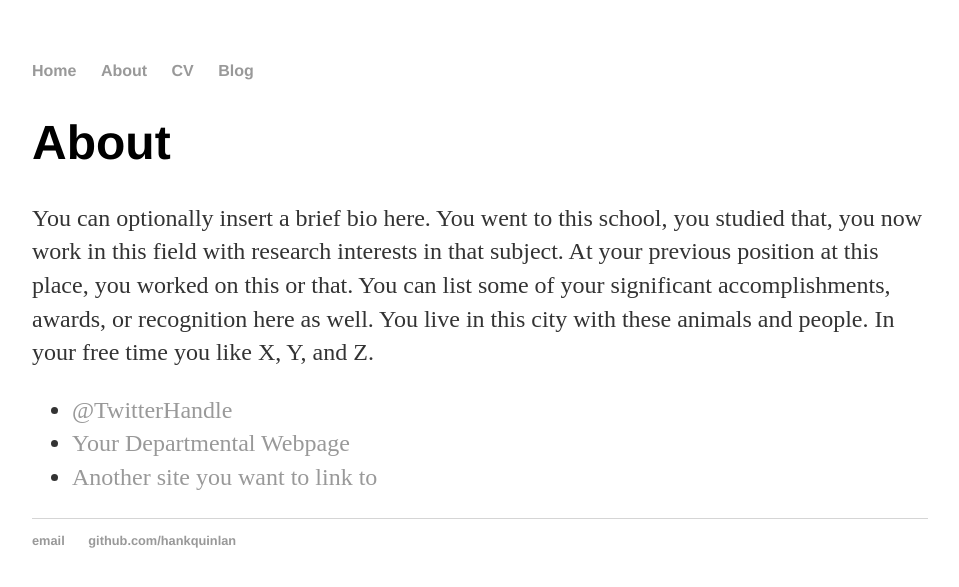
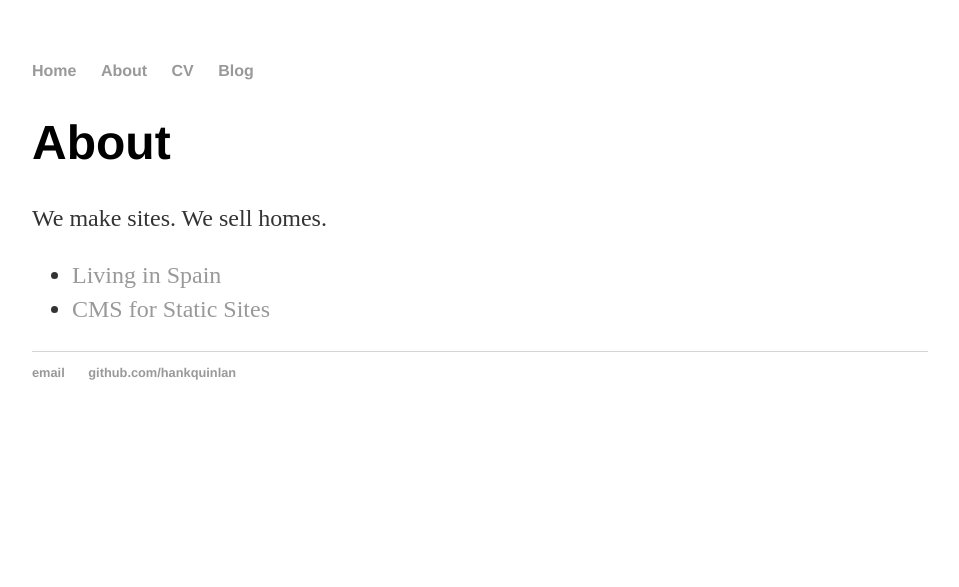
Before and after one commit to dindinet/jekyll-site, a Jekyll site: the page built from about/index.html, in a window 1280 px wide. Shown: the top 587 px of the page, without its empty margins (160-1119 px from the left). Built offline with Jekyll 4.4.1, drawn with Linux system fonts in a browser that asks for light colours.

Commit message:
Update from Forestry.io

```diff
--- a/about/index.html
+++ b/about/index.html
@@ -1,15 +1,14 @@
 ---
+title: About The Man behind it
 layout: default
-title: About Hank Quinlan
+
 ---
-
 		<div class="about">
 			<h1>About</h1>
-			<p>You can optionally insert a brief bio here. You went to this school, you studied that, you now work in this field with research interests in that subject. At your previous position at this place, you worked on this or that. You can list some of your significant accomplishments, awards, or recognition here as well. You live in this city with these animals and people. In your free time you like X, Y, and Z.</p>
+			<p>We make sites. We sell homes.</p>
 
 			<ul class="contacts">
-				<li><a href="#">@TwitterHandle</a></li>
-				<li><a href="#">Your Departmental Webpage</a></li>
-				<li><a href="#">Another site you want to link to</a></li>
+				<li><a href="https://www.maxgoldhouse.com">Living in Spain</a></li>
+				<li><a href="https://forestry.io">CMS for Static Sites</a></li>
 				</ul>
 		</div>
--- a/blog/index.html
+++ b/blog/index.html
@@ -1,6 +1,7 @@
 ---
+title: Hank Quinlan's Blog
 layout: default
-title: Hank Quinlan's Blog
+
 ---
 <h1>{{ page.title }}</h1>
 <ul class="posts">
--- a/cv/index.html
+++ b/cv/index.html
@@ -1,8 +1,8 @@
 ---
+title: CV of Your Name
 layout: default
-title: CV of Your Name
+
 ---
-
 	<div class="cv">
 		<a href="#" class="download" title="Download CV as PDF">Download CV</a>
 					<h1>Hank Quinlan</h1>
--- a/index.html
+++ b/index.html
@@ -1,8 +1,8 @@
 ---
+title: Hank Quinlan, Horrible Cop
 layout: default
-title: Hank Quinlan, Horrible Cop
+
 ---
-
 		<div class="blurb">
 			<h1>Hi there, I'm Hank Quinlan!</h1>
 			<p>I'm best known as the horrible cop from <em>A Touch of Evil</em>. Don't trust me. <a href="/about">Read more about my life...</a></p>
```
Also changed, not shown: _posts/2014-04-30-hank-quinlan-site-launched.md (+6 -3 lines).
